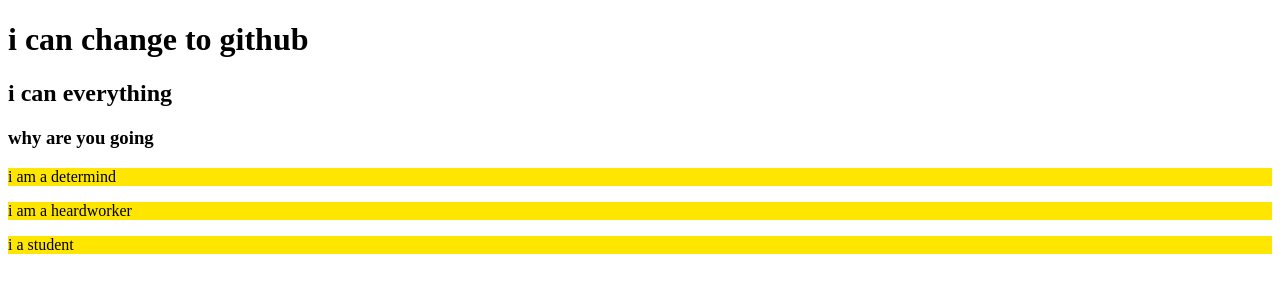
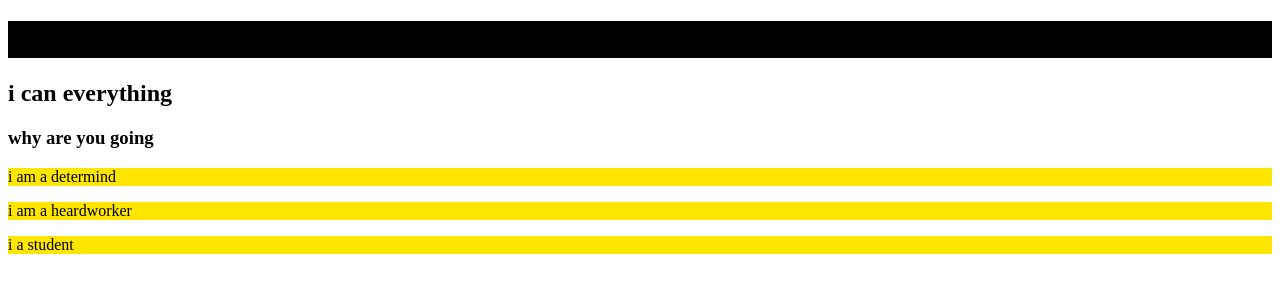
Before and after one commit to ashishkumardebnath/my.second.repo, a plain HTML site: page index.html in a window 1280 px wide. Drawn offline with Linux system fonts and the light colour scheme.

Commit message:
style added

```diff
--- a/style.css
+++ b/style.css
@@ -1,3 +1,6 @@
 p{
     background-color: rgb(255, 230, 0);
 }
+h1{
+    background-color: rgb(0, 0, 0);
+}
```
